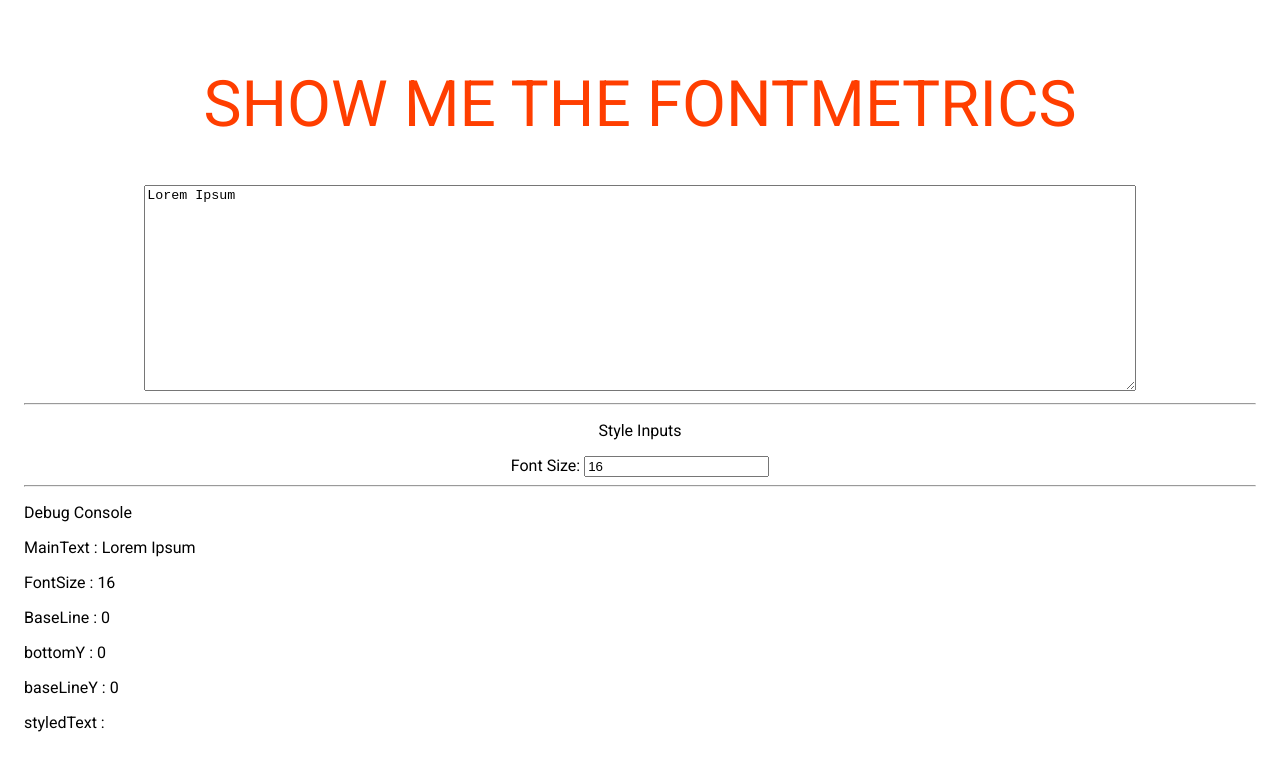
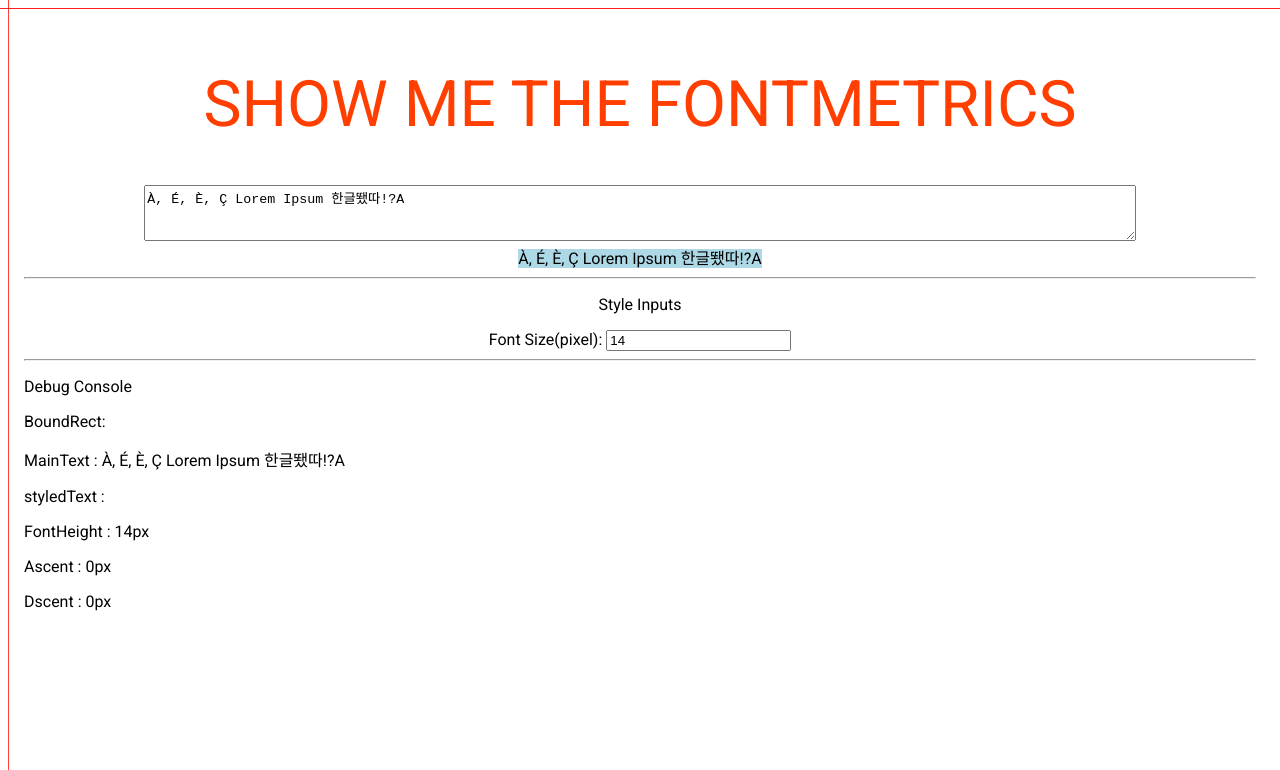
Before and after one commit to taroguru/showfontmetrics, a Svelte app in the folder showfontmetrics/: page / in a window 1280 px wide. Shown: the top 770 px of the page. Built offline with nearby package versions, Linux system fonts and the light colour scheme; the HTML template or start-up script is replaced by a standard one.

Commit message:
draw rect for maintextspan

```diff
--- a/showfontmetrics/src/App.svelte
+++ b/showfontmetrics/src/App.svelte
@@ -3,45 +3,101 @@
 <link href="https://fonts.googleapis.com/css2?family=Roboto&display=swap" rel="stylesheet">
 
 <script lang="ts">
+	import {tick} from 'svelte';
+
+	//Default Properties
 	export let name: string;
 
+	//Elements
 	import StyledTextArea from "./StyledTextArea.svelte";
-	let styledTextArea;
+	let styledTextArea: StyledTextArea;
+	let baselineElement: Element;
 
+	let leftElement: Element;
+	let rightElement: Element;
+	let bottomElement: Element;
+	let topElement: Element;
+
+	//Properties
 	let mainText: string;
-	mainText='Lorem Ipsum';
+	mainText='À, É, È, Ç Lorem Ipsum 한글뙜따!?A';
 
-	let fontSize: number;
-	fontSize=16;
+	//스타일 관련 텍스트
+	let fontSize: number	= 14;
+	let styledText: string	= "";
+	let fontHeight: number  = 14;
+	let ascent: number		= 0;
+	let descent: number		= 0;
 
-	let baseline: number;
-	baseline = 0;
 
-	let bottomY: number;
-	let baseLineY: number;
-	bottomY = 0;
-	baseLineY = 0;
+	async function applyFontStyle(){
+		styledTextArea.applyFontStyleModule();
+		styledText=styledTextArea.getAppliedStyle();
+		boundRect = toString(styledTextArea.getSpanElement().getBoundingClientRect());
 
-	let styledText: string;
-	styledText = '';
+		await tick();	//화면 갱신을 기다리자.
+		positionLine();
 
-	function applyFontStyle(){
-		styledTextArea.applyFontStyleModule();
-		baseline = styledTextArea.getBaselineHeight();
-		styledText = styledTextArea.getAppliedStyle();
+	}
+
+	function positionLine(){
+
+		//가이드라인을 갱신
+		topElement.style.top 	= styledTextArea.getSpanElement().getBoundingClientRect().top + "px" ;
+		bottomElement.style.top = styledTextArea.getSpanElement().getBoundingClientRect().bottom + "px" ;
+		leftElement.style.left 	= styledTextArea.getSpanElement().getBoundingClientRect().left + "px" ;
+		rightElement.style.left = styledTextArea.getSpanElement().getBoundingClientRect().right + "px" ;
+
+		let baseilneHeight = styledTextArea.getBaselineHeight();
+		let newLinePos = styledTextArea.getSpanElement().getBoundingClientRect().bottom -  baseilneHeight;
+		baselineElement.style.top = newLinePos + "px" ;
+
+
+		fontHeight = styledTextArea.getSpanElement().getBoundingClientRect().bottom - styledTextArea.getSpanElement().getBoundingClientRect().top;
+		ascent = fontHeight - baseilneHeight;
+		descent = baseilneHeight;
+
+	}
+	let boundRect: string = '';
+
+	function toString(rect: Element): string{
+		let para: string ='';
+		for (var key in rect) {
+			if(typeof rect[key] !== 'function') {
+				para += `${ key } : ${ rect[key] } `;
+			}
+		}
+
+		return para;
 	}
 
 </script>
 
+<svg class="lineHorizontal" bind:this={baselineElement}>
+	<line x1="0" y1="0" x2="100%" y2="0" style="stroke:rgb(255,0,0);stroke-width:1"></line>
+</svg>
+<svg class="lineHorizontal" bind:this={bottomElement}>
+	<line x1="0" y1="0" x2="100%" y2="0" style="stroke:rgb(255,0,0);stroke-width:1"></line>
+</svg>
+<svg class="lineHorizontal" bind:this={topElement}>
+	<line x1="0" y1="0" x2="100%" y2="0" style="stroke:rgb(255,0,0);stroke-width:1"></line>
+</svg>
+<svg class="lineVertical" bind:this={leftElement}>
+	<line x1="0" y1="0" x2="0" y2="100%" style="stroke:rgb(255,0,0);stroke-width:1"></line>
+</svg>
+<svg class="lineVertical" bind:this={rightElement}>
+	<line x1="0" y1="0" x2="0" y2="100%" style="stroke:rgb(255,0,0);stroke-width:1"></line>
+</svg>
+
 <main>
 	<div class="mainForm">
 		<h1>{name}</h1>
-		<StyledTextArea bind:mainText={mainText} fontSize={fontSize} bind:this={styledTextArea} />
+		<StyledTextArea on:input={applyFontStyle} bind:mainText={mainText} fontSize={fontSize} bind:this={styledTextArea} />
 	</div>
 	<hr>
 	<div class="StyleInputs">
 		<p>Style Inputs</p>
-		<label for="inputFontSize">Font Size:</label>
+		<label for="inputFontSize">Font Size(pixel):</label>
 		<input id="inputFontSize" type="text" bind:value={fontSize} on:input={applyFontStyle} />
 <!--
 		<label for="inputFontURL">Font URL:</label>
@@ -51,13 +107,14 @@
 	<hr>
 	<div class="DebugConsole">
 		<p>Debug Console</p>
+		<p>BoundRect: {boundRect}</p>
 		<p>MainText : {mainText}</p>
-		<p>FontSize : {fontSize}</p>
-		<p>BaseLine : {baseline}</p>
-		<p>bottomY : {bottomY}</p>
-		<p>baseLineY : {baseLineY}</p>
 		<p>styledText : {styledText}</p>
+		<p>FontHeight : {fontHeight}px</p>
+		<p>Ascent : {ascent}px</p>
+		<p>Dscent : {descent}px</p>
 	</div>
+
 </main>
 
 <style>
@@ -82,6 +139,19 @@
 		main {
 			max-width: none;
 		}
+	}
 
+	.lineVertical{
+		position:absolute;
+		top : 0 ;
+		height:100%;
+		width:1px;
+	}
+
+	.lineHorizontal{
+		position:absolute;
+		left : 0 ;
+		height:1px;
+		width:100%
 	}
 </style>
--- a/showfontmetrics/src/StyledTextArea.svelte
+++ b/showfontmetrics/src/StyledTextArea.svelte
@@ -4,6 +4,11 @@
     export let fontSize: number;
     let textAreaElement: Element;
     let appliedStyle: string;
+    let spanElement: Element;
+
+    export function getSpanElement(): Element{
+        return spanElement;
+    }
 
     export function getAppliedStyle(): string{
         return appliedStyle;
@@ -16,14 +21,14 @@
 	}
 
     export function getBaselineHeight(): number {
-        let bottomY = textAreaElement.getBoundingClientRect().bottom;//viewport pos of bottom of el
+        let bottomY = spanElement.getBoundingClientRect().bottom;//viewport pos of bottom of el
 
         let baselineLocator = document.createElement("img"); // needs to be an inline element without a baseline (so its bottom (not baseline) is used for alignment)
-        textAreaElement.appendChild(baselineLocator);
+        spanElement.appendChild(baselineLocator);
 
         baselineLocator.style.verticalAlign = 'baseline' ; // aligns bottom of baselineLocator with baseline of el
         let baseLineY = baselineLocator.getBoundingClientRect().bottom;//viewport pos of baseline
-        textAreaElement.removeChild(baselineLocator);
+        spanElement.removeChild(baselineLocator);
 
         return (bottomY - baseLineY) ;
     }
@@ -32,14 +37,35 @@
         return textAreaElement;
     }
 
+    export function getBottomY(element: Element): number{
+        return element.getBoundingClientRect().bottom;
+    }
+
+    export function getTopY(element: Element): number{
+        return element.getBoundingClientRect().top;
+    }
+
+    export function getLeftX(element: Element): number{
+        return element.getBoundingClientRect().left;
+    }
+
+    export function getRightX(element: Element): number{
+        return element.getBoundingClientRect().right;
+    }
 
 </script>
 
-<textarea bind:value={mainText} style={appliedStyle} bind:this={textAreaElement} />
+<textarea bind:value={mainText} bind:this={textAreaElement} />
+<br />
+<span id="lorem" style={appliedStyle} bind:this={spanElement}>{mainText}</span>
 
 <style>
 	textarea{
 		width: 80%;
-		height: 200px;
+		height: 50px;
 	}
+
+    #lorem{
+        background-color: lightblue;
+    }
 </style>
```
